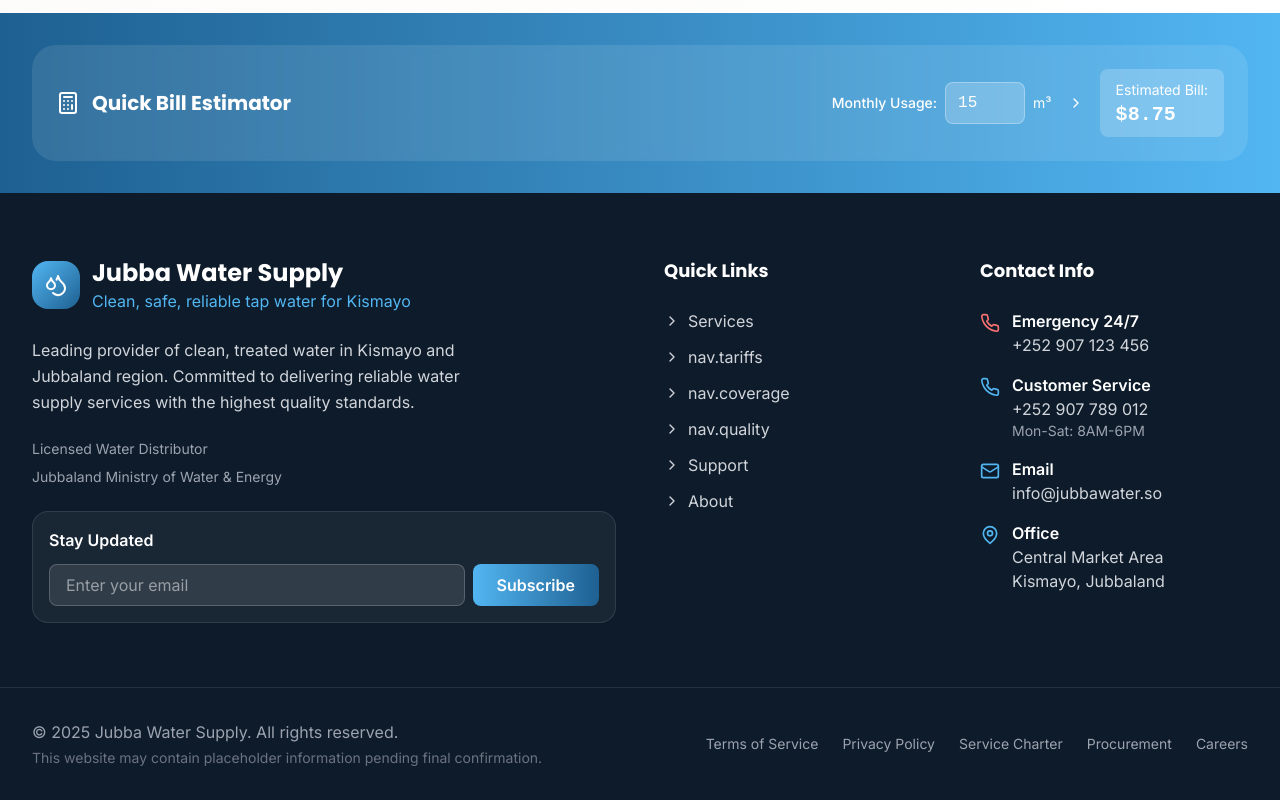
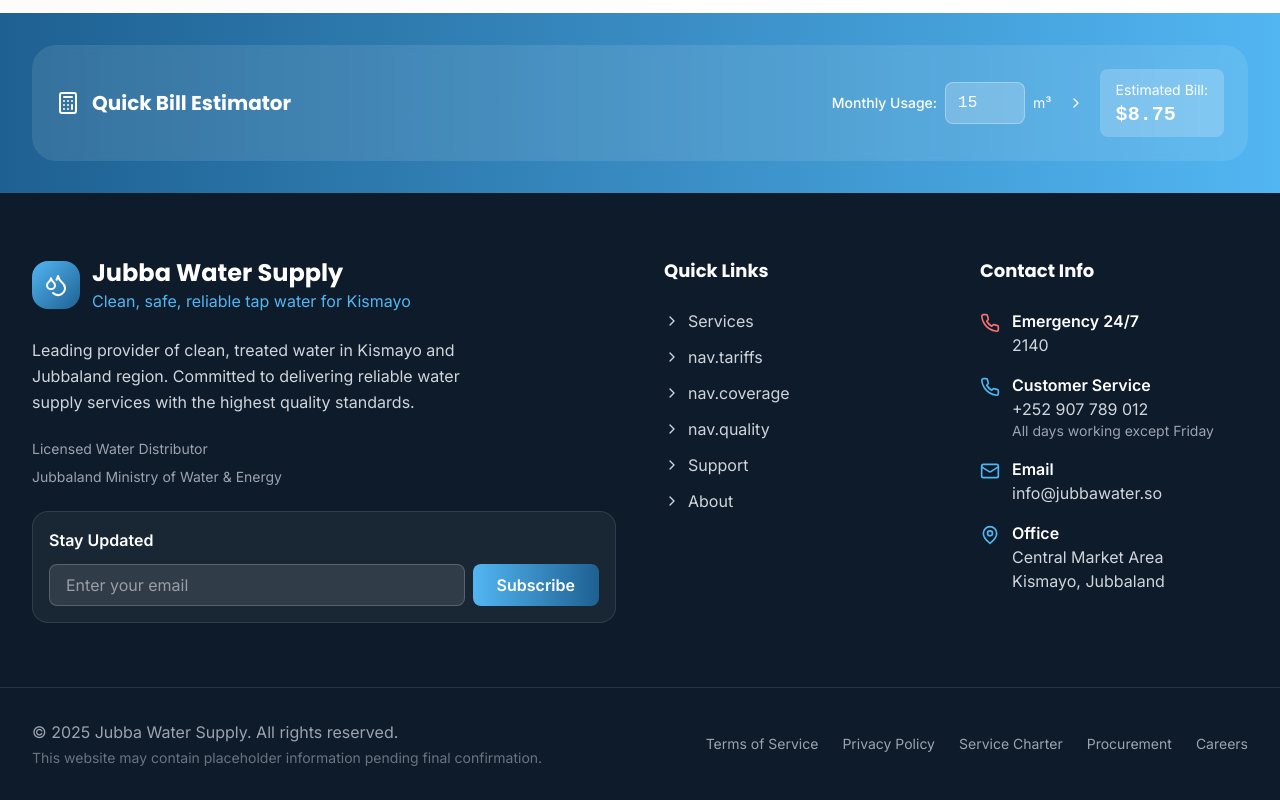
Before and after one commit to Abdikarim-sudo4331/Jubba-water-Supply, a React (Vite) app: page / in a window 1280 px wide. Shown: the part 2941-3741 px from the top of the page. Built offline with nearby package versions, Linux system fonts and the light colour scheme.

Commit message:
Update footer emergency number and customer service hours

```diff
--- a/src/components/Footer.tsx
+++ b/src/components/Footer.tsx
@@ -178,7 +178,7 @@ const Footer: React.FC = () => {
                     <Phone className="w-5 h-5 text-red-400 mt-1" />
                     <div>
                       <p className="font-semibold">Emergency 24/7</p>
-                      <p className="text-gray-300">+252 907 123 456</p>
+                      <p className="text-gray-300">2140</p>
                     </div>
                   </div>
 
@@ -187,7 +187,7 @@ const Footer: React.FC = () => {
                     <div>
                       <p className="font-semibold">Customer Service</p>
                       <p className="text-gray-300">+252 907 789 012</p>
-                      <p className="text-sm text-gray-400">Mon-Sat: 8AM-6PM</p>
+                      <p className="text-sm text-gray-400">All days working except Friday</p>
                     </div>
                   </div>
 
```
